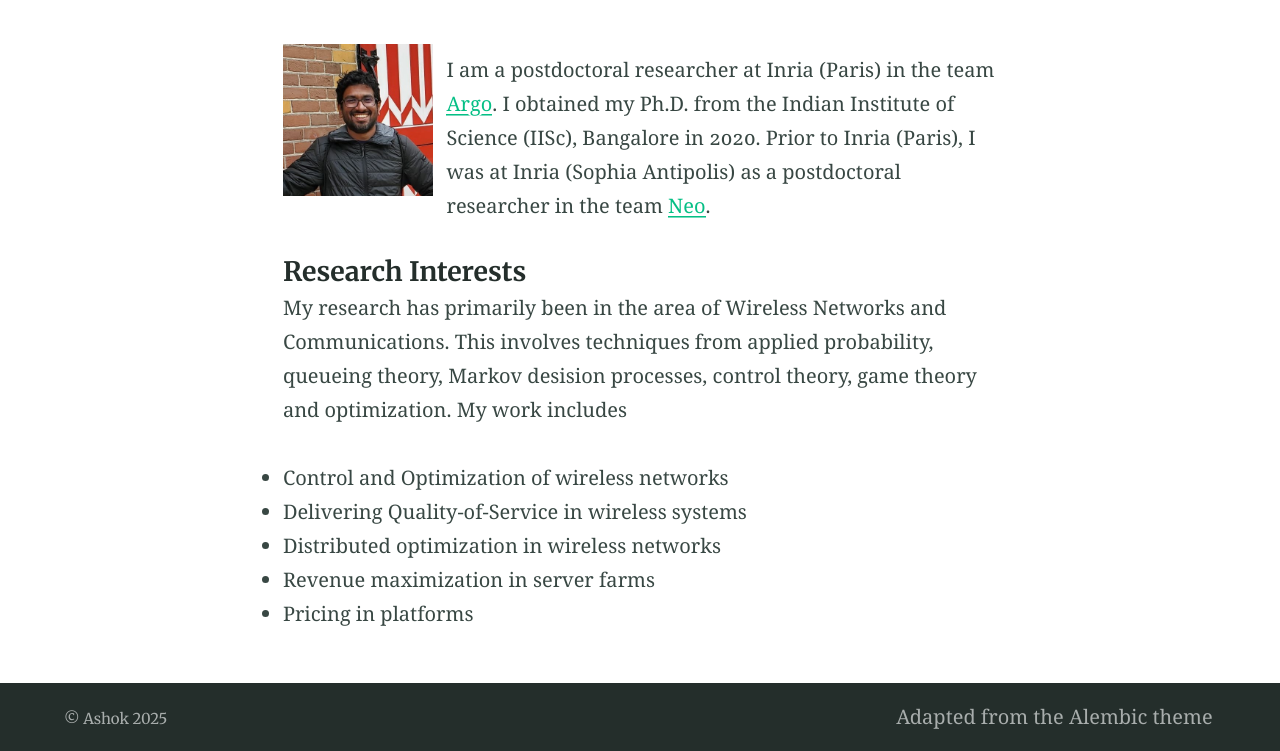
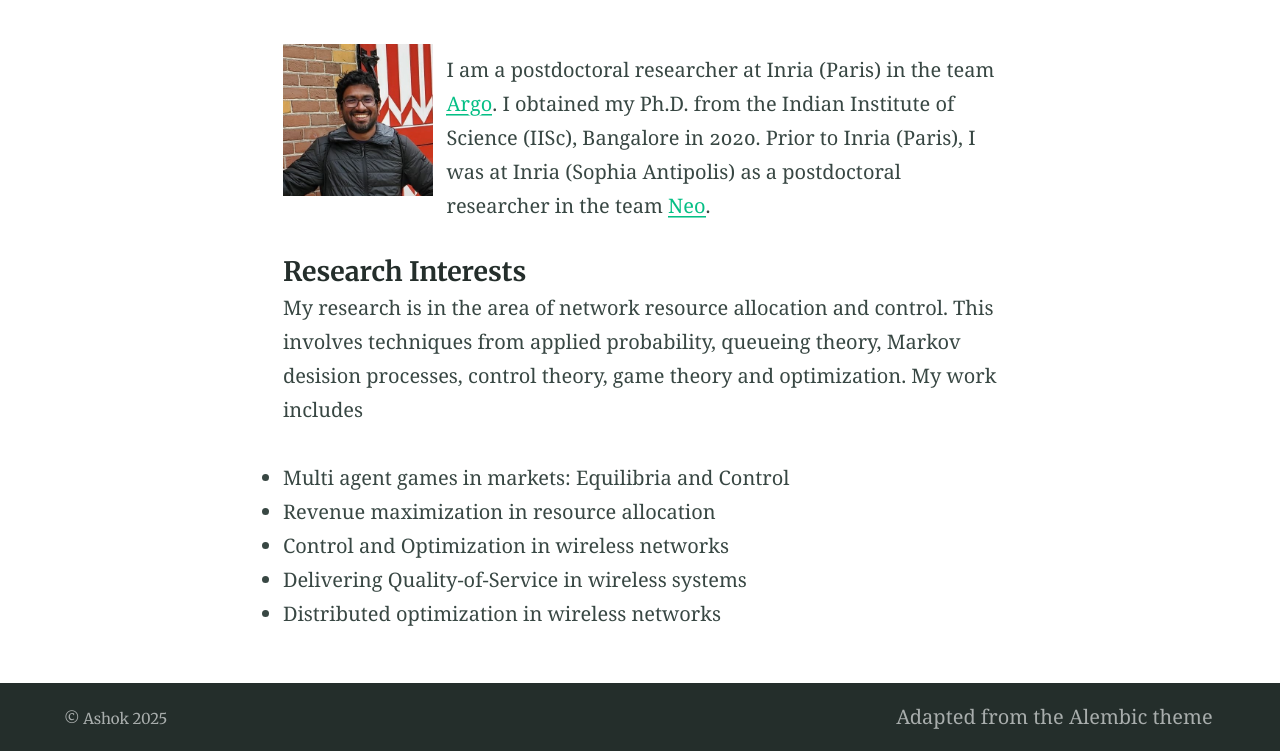
Before and after one commit to ashokkri/ashokkri.github.io, a Jekyll site: the page built from index.md, in a window 1280 px wide. Shown: the part 408-1159 px from the top of the page. Built offline with Jekyll 4.4.1, drawn with Linux system fonts in a browser that asks for light colours.

Commit message:
Update index.md

```diff
--- a/index.md
+++ b/index.md
@@ -11,10 +11,10 @@ I am a postdoctoral researcher at Inria (Paris) in the team [Argo](https://www.i
 
 #### Research Interests
 
- My research has primarily been in the area of Wireless Networks and Communications. This involves techniques from applied probability, queueing theory, Markov desision processes, control theory, game theory and optimization. My work includes
+ My research is in the area of network resource allocation and control. This involves techniques from applied probability, queueing theory, Markov desision processes, control theory, game theory and optimization. My work includes
 
-- Control and Optimization of wireless networks
+- Multi agent games in markets: Equilibria and Control
+- Revenue maximization in resource allocation
+- Control and Optimization in wireless networks
 - Delivering Quality-of-Service in wireless systems
 - Distributed optimization in wireless networks
-- Revenue maximization in server farms
-- Pricing in platforms
```
